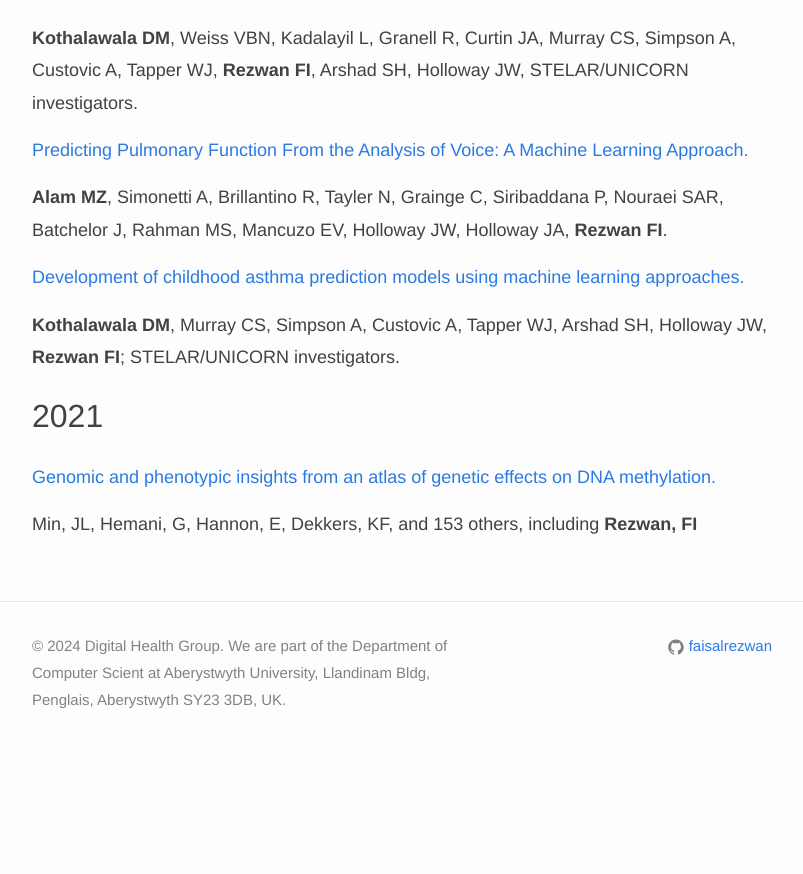
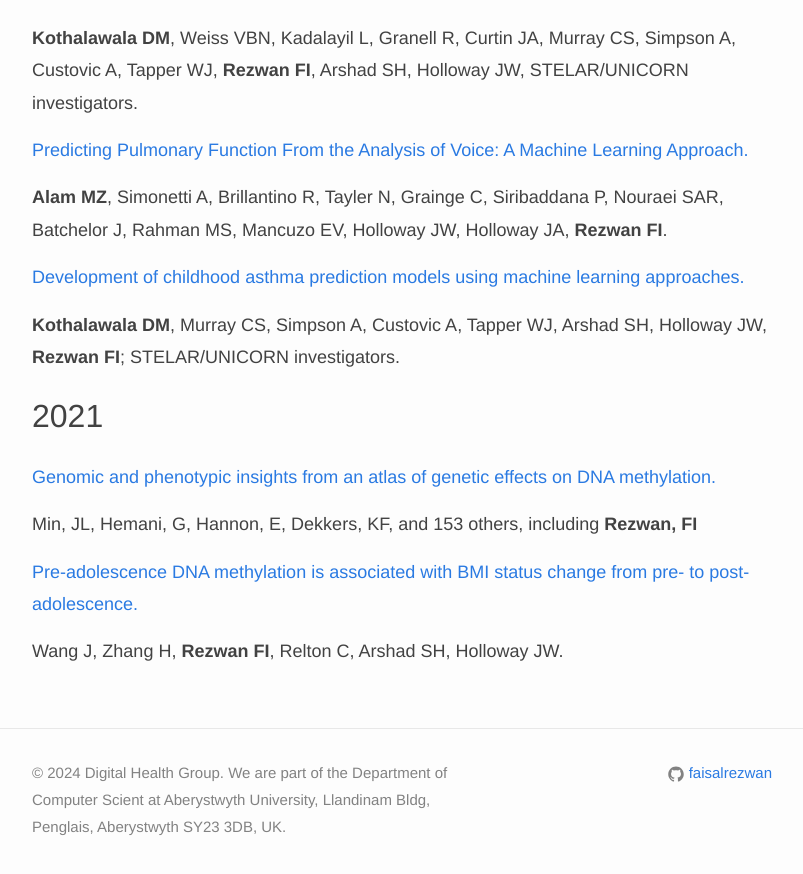
Before and after one commit to rezwanlab/Test, a Jekyll site: the page built from _pages/publications/index.md, in a window 1280 px wide and 900 px high, scrolled down 1329 px. Shown: the top 874 px of the window, without its empty margins (238-1041 px from the left). Built offline with Jekyll 4.4.1, drawn with Linux system fonts in a browser that asks for light colours; nearby versions of some CDN libraries; before the commit the page ends 2102 px from its top, so only the background shows below that.

Commit message:
Update index.md

```diff
--- a/_pages/publications/index.md
+++ b/_pages/publications/index.md
@@ -52,3 +52,7 @@ Azim A, **Rezwan FI**, Barber C, Harvey M, Kurukulaaratchy RJ, Holloway JW, Howa
 [Genomic and phenotypic insights from an atlas of genetic effects on DNA methylation.](https://doi.org/10.1038/s41588-021-00923-x)
 
 Min, JL, Hemani, G, Hannon, E, Dekkers, KF, and 153 others, including **Rezwan, FI**
+
+[Pre-adolescence DNA methylation is associated with BMI status change from pre- to post-adolescence.](https://doi.org/10.1186/s13148-021-01042-4)
+
+Wang J, Zhang H, **Rezwan FI**, Relton C, Arshad SH, Holloway JW.
```
